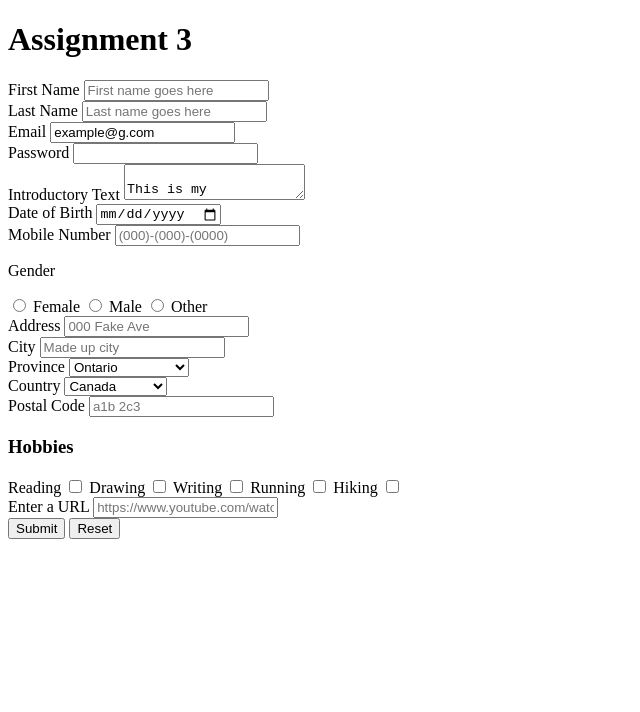
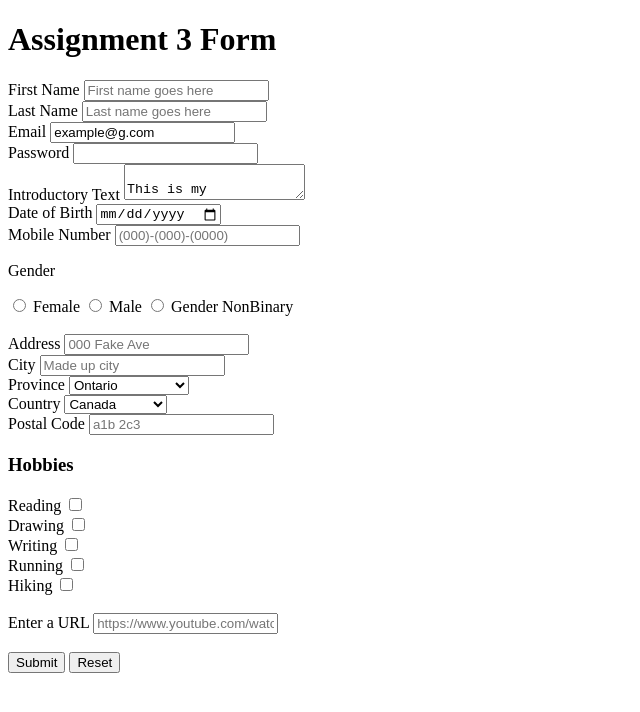
Before and after one commit to muld0088/muld0088.github.io, a plain HTML site: page lib2024/assg-3/index.html in a window 1280 px wide. Shown: the whole page, without its empty margins (0-640 px from the left). Drawn offline with Linux system fonts and the light colour scheme.

Commit message:
final version
i found more mistakes that i wanted to fix

```diff
--- a/lib2024/assg-3/index.html
+++ b/lib2024/assg-3/index.html
@@ -1,12 +1,11 @@
 <!DOCTYPE html>
 <html lang="en-ca">
 <head>
-	<title>Assignment 3</title>
+	<title>Assignment 3 Form </title>
 </head>
 <body>
-	<h1>
-	<header id="title" class="main-section">Assignment 3 </header>
-	</h1>
+	<h1 id="title" class="main-section">Assignment 3 Form </h1>
+
 	<div id="wrapper" class="wrapper">
 		<section id="assignment 3" class="main-section">
 			<form action="mypage.php" method="get">
@@ -40,6 +39,7 @@
 						<label for="Telephone">Mobile Number</label>
 						<input type="Telephone" id="num" name="num" min="10" max="20" placeholder="(000)-(000)-(0000)" required><br>
 					</div>
+
 					<div id="radio-container" class="form-elm">
 						<p>Gender</p>
 						<label for="Female">
@@ -50,12 +50,12 @@
 							<input type="radio" name="gender-form">
 							Male
 						</label>
-						<label for="Other">
+						<label for="non-bin">
 							<input type="radio" name="gender-form">
-							Other
+							Gender NonBinary
 						</label>
 					</div>
-
+					<br>
 					<div id="add-container" class="form-elm">
 						<label for="Address">Address</label>
 						<input type="text" name="Address" id="Address" placeholder="000 Fake Ave">
@@ -91,21 +91,27 @@
 					<div id="hobbies-container" class="form-elm">
 						<h3>Hobbies</h3>
 						<label for="reading">Reading</label>
-						<input type="checkbox" name="hobbies" id="reading" value="reading">
+						<input type="checkbox" name="hobbies" id="reading" value="reading"> <br>
+
 						<label for="drawing">Drawing</label>
-						<input type="checkbox" name="hobbies" id="drawing" value="drawing">
+						<input type="checkbox" name="hobbies" id="drawing" value="drawing"> <br>
+
 						<label for="writing">Writing</label>
-						<input type="checkbox" name="hobbies" id="writing" value="writing">
+						<input type="checkbox" name="hobbies" id="writing" value="writing"> <br>
+
 						<label for="running">Running</label>
-						<input type="checkbox" name="hobbies" id="running" value="running">
+						<input type="checkbox" name="hobbies" id="running" value="running"> <br>
+
 						<label for="hiking">Hiking</label>
-						<input type="checkbox" name="hobbies" id="hiking" value="hiking">
-						</div>
-
+						<input type="checkbox" name="hobbies" id="hiking" value="hiking"> <br>
+					</div>
+					<br>
 					<div id="url-container" class="form-elm">
 						<label for="ur">Enter a URL </label>
 						<input type="url" name="ur" id="ur" placeholder="https://www.youtube.com/watch?v=-mgqMpWKEBk"><br>
-						</div>
+					</div>
+					<br>
+
 						<button type="submit">Submit</button>
 						<button type="reset">Reset</button>
 				</div>
```
